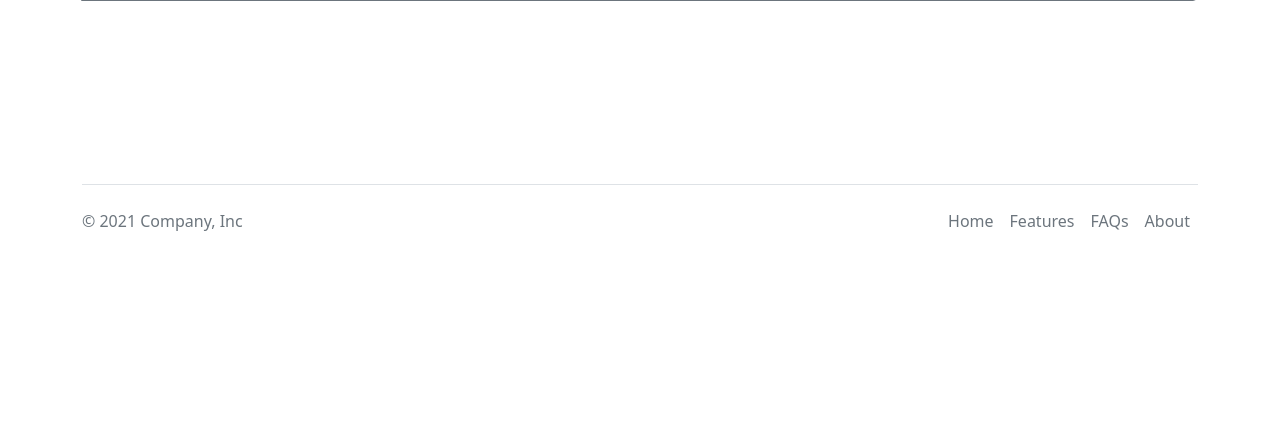
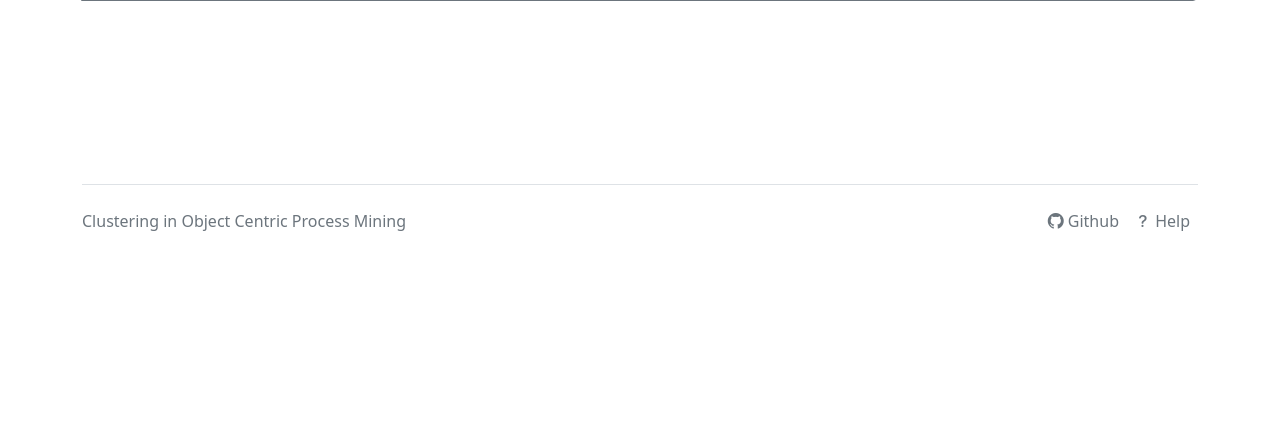
Before and after one commit to JustusNikolaus/Clustering-in-Object-Centric-Process-Mining, a Django app: page /draw/ in a window 1280 px wide. Shown: the part 519-949 px from the top of the page. Run offline with Django 3.2, Linux system fonts and the light colour scheme; some libraries are stand-ins or nearby versions.

Commit message:
Improved code quality with Codacy

```diff
--- a/drawpage/agglomerative.py
+++ b/drawpage/agglomerative.py
@@ -1,7 +1,7 @@
 # Importing required libraries
 
 from sklearn.cluster import AgglomerativeClustering
-import numpy as np
+#import numpy as np
 
 # Return: this function returns the cluster labels after hierarchical clustering
 # Input: input a distance matrix
--- a/drawpage/readocel.py
+++ b/drawpage/readocel.py
@@ -19,11 +19,11 @@ def get_object_information(path_to_file: str) -> dict:
                     if len(rows_of_obj.loc[rows_of_obj[column_name].notnull()]) > 0:
                         attributes.append(column_name)
             # Create a dict that stores the information for given object_type
-            dict = {
+            ocel_dict = {
                 "object_type": obj,
                 "attributes": attributes
             }
-            object_information.append(dict)
+            object_information.append(ocel_dict)
     except:
         print("File import failed.")
     return object_information
--- a/drawpage/templates/drawpage/drawpage.html
+++ b/drawpage/templates/drawpage/drawpage.html
@@ -17,7 +17,7 @@
         {% csrf_token %}
         <label class="form-label">Select OCEL</label>
         <div class="input-group">
-            <select class="form-select" name="file_select" form="file_select_form" >
+            <select class="form-select" name="file_select" form="file_select_form">
                 <option selected>{{ file_list.0 }}</option>
                 {% for f in file_list %}
                     {% if not f == file_list.0 %}
--- a/drawpage/views.py
+++ b/drawpage/views.py
@@ -87,10 +87,8 @@ def drawpage_view(request):
 
                 if selected_clustering_method == "kmeans":
                     clustering_method = ['checked', '']
-                    print("----------------" + clustering_method[0])
                 elif selected_clustering_method == "hierarchical":
                     clustering_method = ['', 'checked']
-                    print(clustering_method[1])
 
                 # Save clustering_method_cookie
                 request.session['clustering_method_cookie'] = selected_clustering_method
--- a/homepage/templates/homepage/homepage.html
+++ b/homepage/templates/homepage/homepage.html
@@ -12,6 +12,5 @@
 <p>Please click on 'Import File' to start the process</p>
 {% endblock %}
 
-
 </body>
 </html>
--- a/templates/base.html
+++ b/templates/base.html
@@ -2,13 +2,16 @@
 <!DOCTYPE html>
 <html lang="en">
 <head>
-    <!-- Required meta tags -->
+  <!-- Required meta tags -->
     <meta charset="utf-8">
     <meta name="viewport" content="width=device-width, initial-scale=1">
 
     <!-- Bootstrap-->
     <link rel="stylesheet" type="text/css" href="{% static 'css/bootstrap.min.css' %}"/>
     <script type="text/javascript" src="{% static 'js/bootstrap.min.js' %}"></script>
+
+    <!-- Icons -->
+    <link rel="stylesheet" href="https://cdn.jsdelivr.net/npm/bootstrap-icons@1.7.0/font/bootstrap-icons.css">
 
     <title>Clustering in Object Centric Event Logs</title>
 </head>
@@ -20,16 +23,16 @@
     <a class="navbar-brand" href="/">
       <img src="{% static 'images/PADSLOGO.png' %}" alt="PADS Group" height="60">
     </a>
-    <button class="navbar-toggler" type="button" data-bs-toggle="collapse" data-bs-target="#navbarSupportedContent" aria-controls="navbarSupportedContent" aria-expanded="false" aria-label="Toggle navigation">
+    <button class="navbar-toggler" type="button" data-bs-toggle="collapse" data-bs-target="#navbarSupportedContent" aria-controls="navbarSupportedContent" aria-expanded="false">
       <span class="navbar-toggler-icon"></span>
     </button>
     <div class="collapse navbar-collapse" id="navbarSupportedContent">
       <ul class="navbar-nav me-auto mb-2 mb-lg-0">
         <li class="nav-item">
-          <a class="nav-link" aria-current="page" href="/">Homepage</a>
+          <a class="nav-link" href="/">Homepage</a>
         </li>
         <li class="nav-item">
-          <a class="nav-link" aria-current="page" href="/import">Import File</a>
+          <a class="nav-link" href="/import">Import File</a>
         </li>
         <li class="nav-item">
           <a class="nav-link" href="/draw">Draw DFG</a>
@@ -45,18 +48,16 @@
 </div>
 
 <div class="container position-absolute bottom-0 start-50 translate-middle-x">
-  <footer class="d-flex flex-wrap justify-content-between align-items-center py-3 my-4 border-top">
-    <p class="col-md-4 mb-0 text-muted">© 2021 Company, Inc</p>
+  <footer class="d-flex flex-wrap align-items-center py-3 my-4 border-top">
+    <p class="col-md-4 mb-0 text-muted">Clustering in Object Centric Process Mining</p>
 
     <a href="/" class="col-md-4 d-flex align-items-center justify-content-center mb-3 mb-md-0 me-md-auto link-dark text-decoration-none">
       <svg class="bi me-2" width="40" height="32"><use xlink:href="#bootstrap"></use></svg>
     </a>
 
     <ul class="nav col-md-4 justify-content-end">
-      <li class="nav-item"><a href="#" class="nav-link px-2 text-muted">Home</a></li>
-      <li class="nav-item"><a href="#" class="nav-link px-2 text-muted">Features</a></li>
-      <li class="nav-item"><a href="#" class="nav-link px-2 text-muted">FAQs</a></li>
-      <li class="nav-item"><a href="#" class="nav-link px-2 text-muted">About</a></li>
+      <li class="nav-item"><a href="https://github.com/Nitroklaus31/Clustering-in-Object-Centric-Process-Mining" class="nav-link px-2 text-muted"><i class="bi bi-github"></i> Github</a></li>
+      <li class="nav-item"><a href="/" class="nav-link px-2 text-muted"><i class="bi bi-question-lg"></i> Help</a></li>
     </ul>
   </footer>
 </div>
```
Also changed, not shown: drawpage/kmedoids.py (+7 -8 lines), drawpage/test.py (+10 -9 lines), README.md, ciocel/urls.py (line endings or trailing spaces), db.sqlite3, drawpage/distance_techniques.py (line endings or trailing spaces), importpage/templates/importpage/importpage.html (line endings or trailing spaces).
